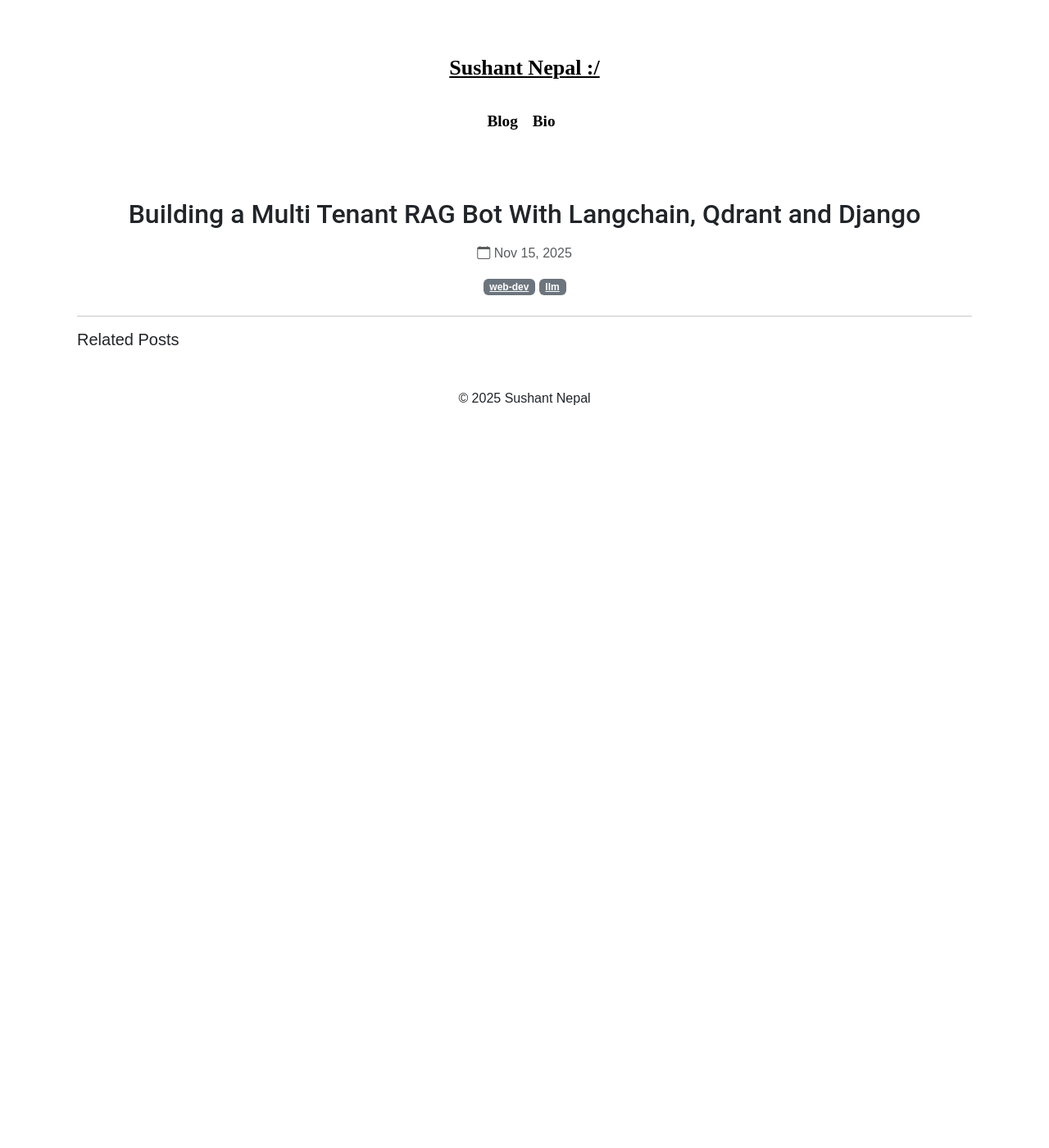
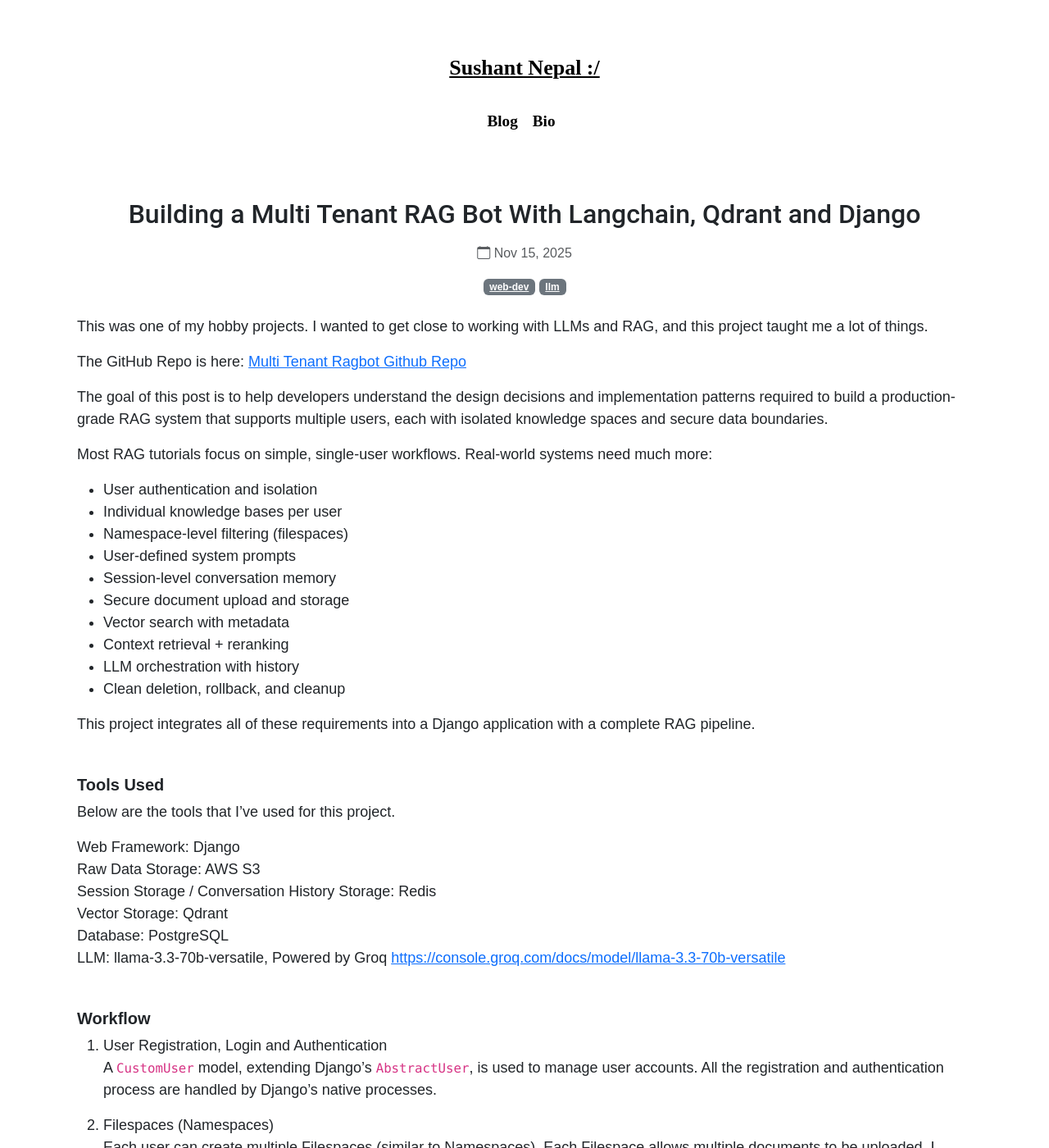
Before and after one commit to sushant021/sushant021.github.io, a Jekyll site: the page built from _posts/2025-11-15-Building-A-Multi-Tenant-RAG-Bot-With-Langchain-Qdrant-Django.markdown, in a window 1280 px wide and 1400 px high. Shown: the whole window at 82% size. Built offline with Jekyll 4.4.1, drawn with Linux system fonts in a browser that asks for light colours; some of the changed text lies outside the part shown.

Commit message:
Post published

````diff
--- a/_posts/2025-11-15-Building-A-Multi-Tenant-RAG-Bot-With-Langchain-Qdrant-Django.markdown
+++ b/_posts/2025-11-15-Building-A-Multi-Tenant-RAG-Bot-With-Langchain-Qdrant-Django.markdown
@@ -4,3 +4,142 @@ title:  "Building a Multi Tenant RAG Bot With Langchain, Qdrant and Django"
 date:   2025-11-15 11:14:11 -0700
 tags: [web-dev, llm]
 ---
+
+This was one of my hobby projects. I wanted to get close to working with LLMs and RAG, and this project taught me a lot of things.
+
+The GitHub Repo is here: [Multi Tenant Ragbot Github Repo](https://github.com/sushant021/multi-tenant-ragbot)
+
+The goal of this post is to help developers understand the design decisions and implementation patterns required to build a production-grade RAG system that supports multiple users, each with isolated knowledge spaces and secure data boundaries.
+
+Most RAG tutorials focus on simple, single-user workflows. Real-world systems need much more:
+
+- User authentication and isolation
+- Individual knowledge bases per user
+- Namespace-level filtering (filespaces)
+- User-defined system prompts
+- Session-level conversation memory
+- Secure document upload and storage
+- Vector search with metadata
+- Context retrieval + reranking
+- LLM orchestration with history
+- Clean deletion, rollback, and cleanup
+
+This project integrates all of these requirements into a Django application with a complete RAG pipeline.
+
+<h5 class="fw-bold mt-5">
+Tools Used
+</h5>
+Below are the tools that I've used for this project.
+
+Web Framework: Django
+Raw Data Storage: AWS S3
+Session Storage / Conversation History Storage: Redis
+Vector Storage: Qdrant
+Database: PostgreSQL
+LLM: llama-3.3-70b-versatile, Powered by Groq [https://console.groq.com/docs/model/llama-3.3-70b-versatile](https://console.groq.com/docs/model/llama-3.3-70b-versatile)
+
+<h5 class="fw-bold mt-5">
+Workflow
+</h5>
+1. User Registration, Login and Authentication
+   A `CustomUser` model, extending Django's `AbstractUser`, is used to manage user accounts. All the registration and authentication process are handled by Django's native processes.
+
+2. Filespaces (Namespaces)
+    Each user can create multiple Filespaces (similar to Namespaces). Each Filespace allows multiple documents to be uploaded. I created Filespace thinking about different departments of the company needing access to different documents.
+
+3. Document upload
+
+    When a user uploads a document to any Filespace
+
+    - it is uploaded to S3
+    - temporarily downloaded for processing
+    - parsed via `PyMuPDFLoader`
+    - split using `RecursiveCharacterTextSplitter`
+    - embedded using `FastEmbed BGE-small-en-v1.5`
+    - build Qdrant points
+    - Upsert to Qdrant
+
+    Each Qdrant point has the vector embedding along with the following payload:
+    ``` python
+    payload={
+        "user_id": doc.filespace.owner.id,
+        "filespace_id": doc.filespace.id,
+        "content": chunk.page_content,
+        "source_file_id": doc.id,
+        "description": doc.description,
+        "file_size": doc.file_size,
+        "file_type": doc.file_type,
+    }
+    ```
+
+
+
+4. Vector Search and Reranking
+
+    When a user sends a chat message or the so-called query,
+    - it is embedded using the same embedding model `FastEmbed BGE-small-en-v1.5`
+    - search Qdrant with the payload filters
+    - return top hits
+    - rerank the hits with CrossEncoder model
+    - select the best context chunks
+    - inject into LLM prompt
+    - send the whole prompt to LLM  <br><br>
+
+    Reranking implementation:
+    ```python
+    reranker = TextCrossEncoder(model_name="Xenova/ms-marco-MiniLM-L-6-v2")
+    scores = reranker.rerank(query, hit_contents)
+    ```
+
+
+5. LLM Orchestration via Groq
+
+    Groq's Llama-3.3 70B model is used for final generation.
+
+    The message structure includes:
+
+    - System prompt (user-defined)
+    - Conversation history
+    - Retrieved context
+    - The new query
+
+    ```python
+    messages.append(SystemMessage(content=enhanced_system_prompt))
+    messages.append(HumanMessage(content=current_query_with_context))
+    response = llm.invoke(messages)
+    ```
+
+    The final result also gets added to Redis conversation memory.
+
+6. Conversation Memory with Redis
+
+    Each chat session has its own Session ID.
+
+    Redis stores:
+
+    - Message roles (user or assistant)
+    - Content
+    - Timestamps
+
+    Utility functions include:
+    - `get_conversation_history()`
+    - `add_to_conversation_history()`
+    - `create_new_session()`
+
+    Sessions have an expiration time for cleanup.
+
+7. Document Deletion
+
+    When a document is deleted:
+
+    - All vectors from Qdrant are removed
+    - File is removed from S3
+    - Django model instance is deleted
+
+
+    Rollback logic ensures cleanup if failures occur.
+
+<h5 class="fw-bold mt-5">
+Conclusion
+</h5>
+Building a multi-tenant RAG system requires more than embedding a PDF and calling an LLM. Authentication, secure storage, vector isolation, prompt management, conversation memory, and robust deletion workflows all must come together. This project provides a complete and extensible foundation for building real-world RAG applications. Hope it helps !!
````
Also changed, not shown: bio.html (+15 -2 lines).
